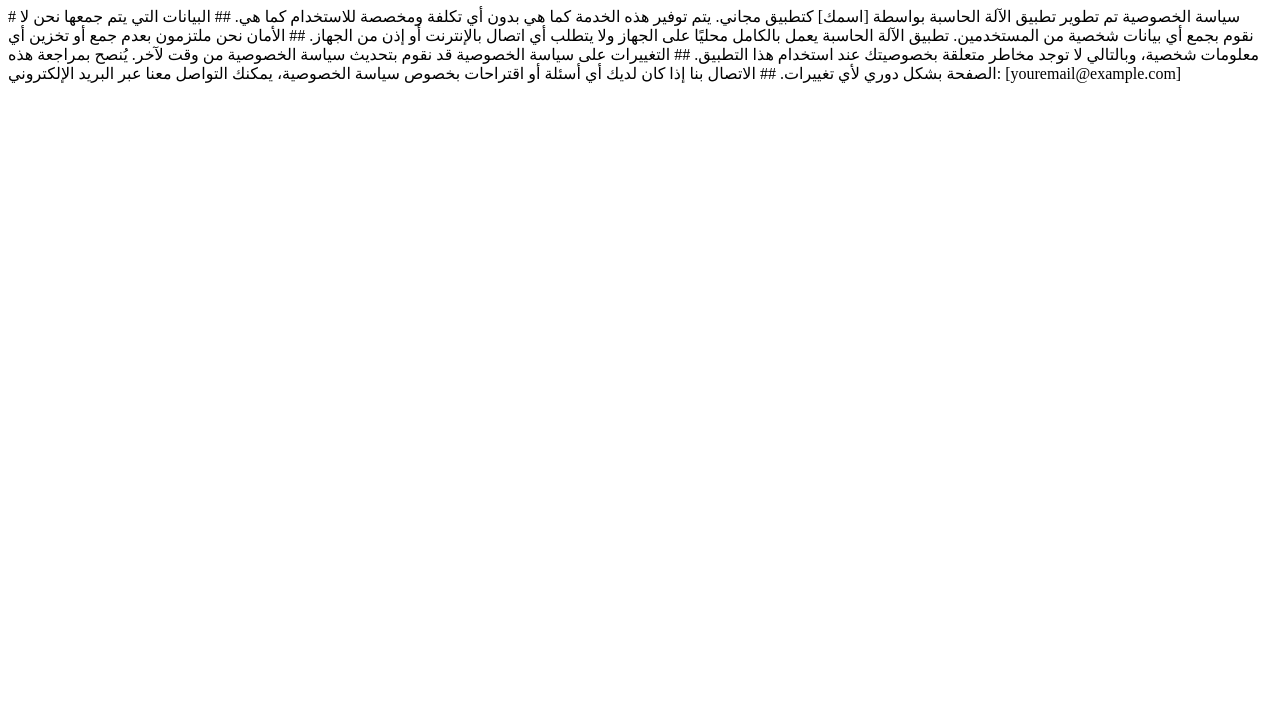
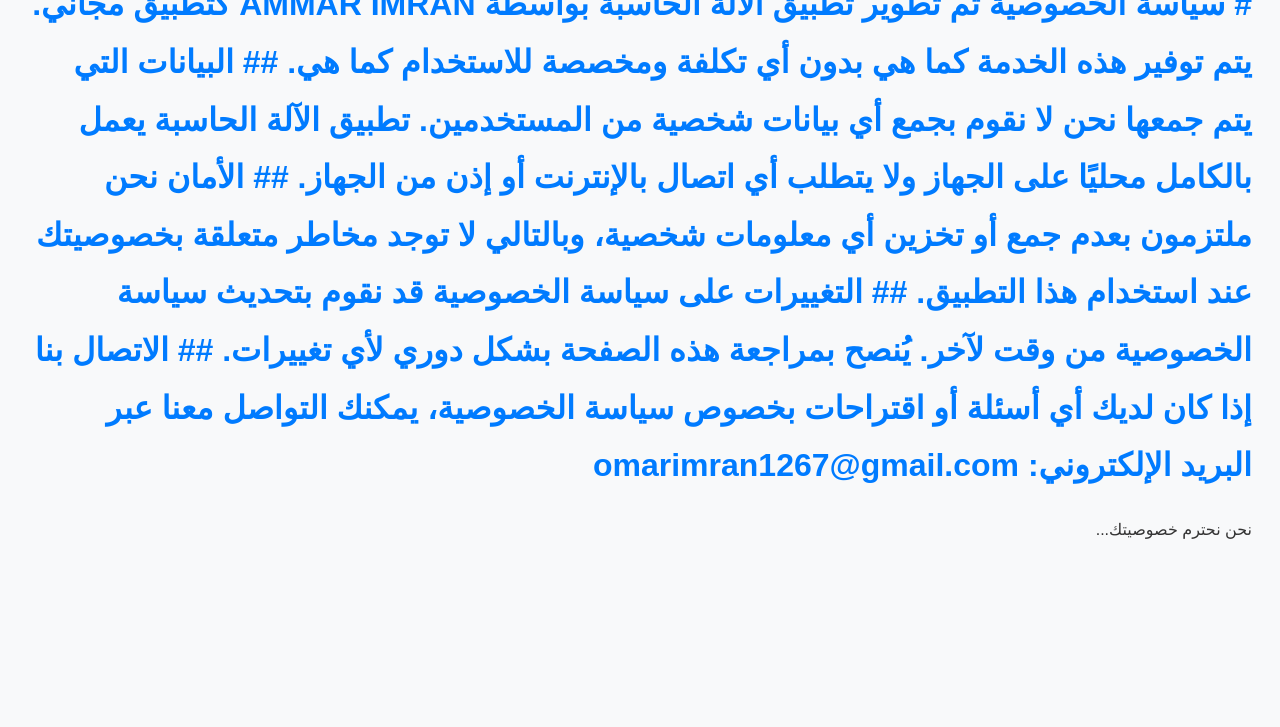
Before and after one commit to omarimran12/Privacy-policy-, a plain HTML site: page index.html in a window 1280 px wide. Shown: the part 73-800 px from the top of the page. Drawn offline with Linux system fonts and the light colour scheme.

Commit message:
Update index.html

```diff
--- a/index.html
+++ b/index.html
@@ -1,11 +1,28 @@
 <!DOCTYPE html>
-<html>
-  <head><title>Privacy Policy</title></head>
-  <body>
-    <h1>Privacy Policy</h1>
-    <p># سياسة الخصوصية
+<html lang="ar" dir="rtl">
+<head>
+  <meta charset="UTF-8">
+  <title>سياسة الخصوصية</title>
+  <style>
+    body {
+      background-color: #f8f9fa;
+      font-family: "Cairo", sans-serif;
+      color: #333;
+      padding: 20px;
+      line-height: 1.8;
+    }
+    h1 {
+      color: #007bff;
+    }
+    p {
+      margin-bottom: 15px;
+    }
+  </style>
+</head>
+<body>
+  <h1># سياسة الخصوصية
 
-تم تطوير تطبيق الآلة الحاسبة بواسطة [اسمك] كتطبيق مجاني. يتم توفير هذه الخدمة كما هي بدون أي تكلفة ومخصصة للاستخدام كما هي.
+تم تطوير تطبيق الآلة الحاسبة بواسطة AMMAR IMRAN كتطبيق مجاني. يتم توفير هذه الخدمة كما هي بدون أي تكلفة ومخصصة للاستخدام كما هي.
 
 ## البيانات التي يتم جمعها
 
@@ -23,6 +40,7 @@
 ## الاتصال بنا
 
 إذا كان لديك أي أسئلة أو اقتراحات بخصوص سياسة الخصوصية، يمكنك التواصل معنا عبر البريد الإلكتروني:
-[youremail@example.com]</p>
-  </body>
+omarimran1267@gmail.com </h1>
+  <p>نحن نحترم خصوصيتك...</p>
+</body>
 </html>
```
